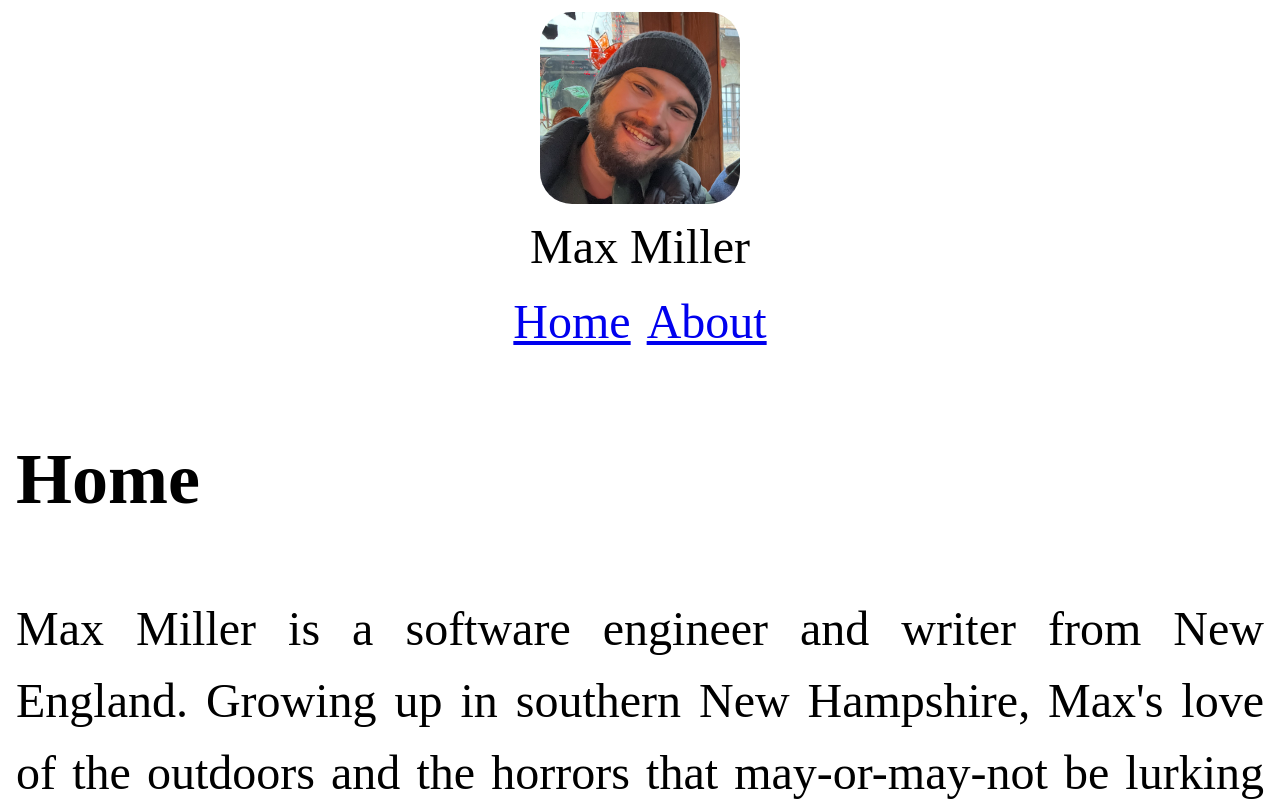
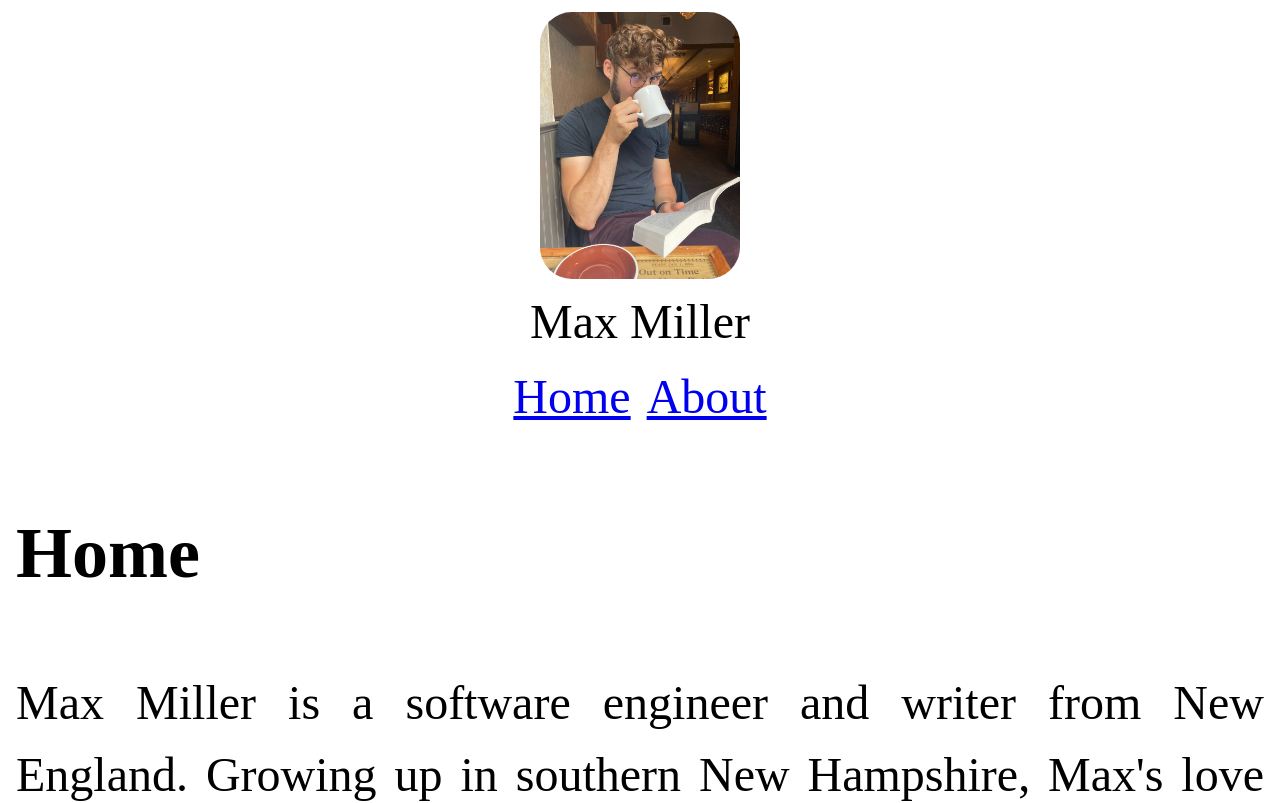
Before and after one commit to mam1101/max-miller-blog, a plain HTML site: page web/index.html in a window 1280 px wide. Shown: the top 803 px of the page. Drawn offline with Linux system fonts and the light colour scheme.

Commit message:
updates profile pic

```diff
--- a/web/index.html
+++ b/web/index.html
@@ -12,7 +12,7 @@
   <header>
     <div class="profile-card h-card">
       <a href="http://maxmiller.ink/">
-        <img src="/assets/img/profile.png" alt="" />
+        <img src="/assets/img/profile.jpeg" alt="" />
       </a>
       <span>Max Miller</span>
     </div>
```
Also changed, not shown: web/assets/img/profile.jpeg (added), web/assets/img/profile.png (deleted).
